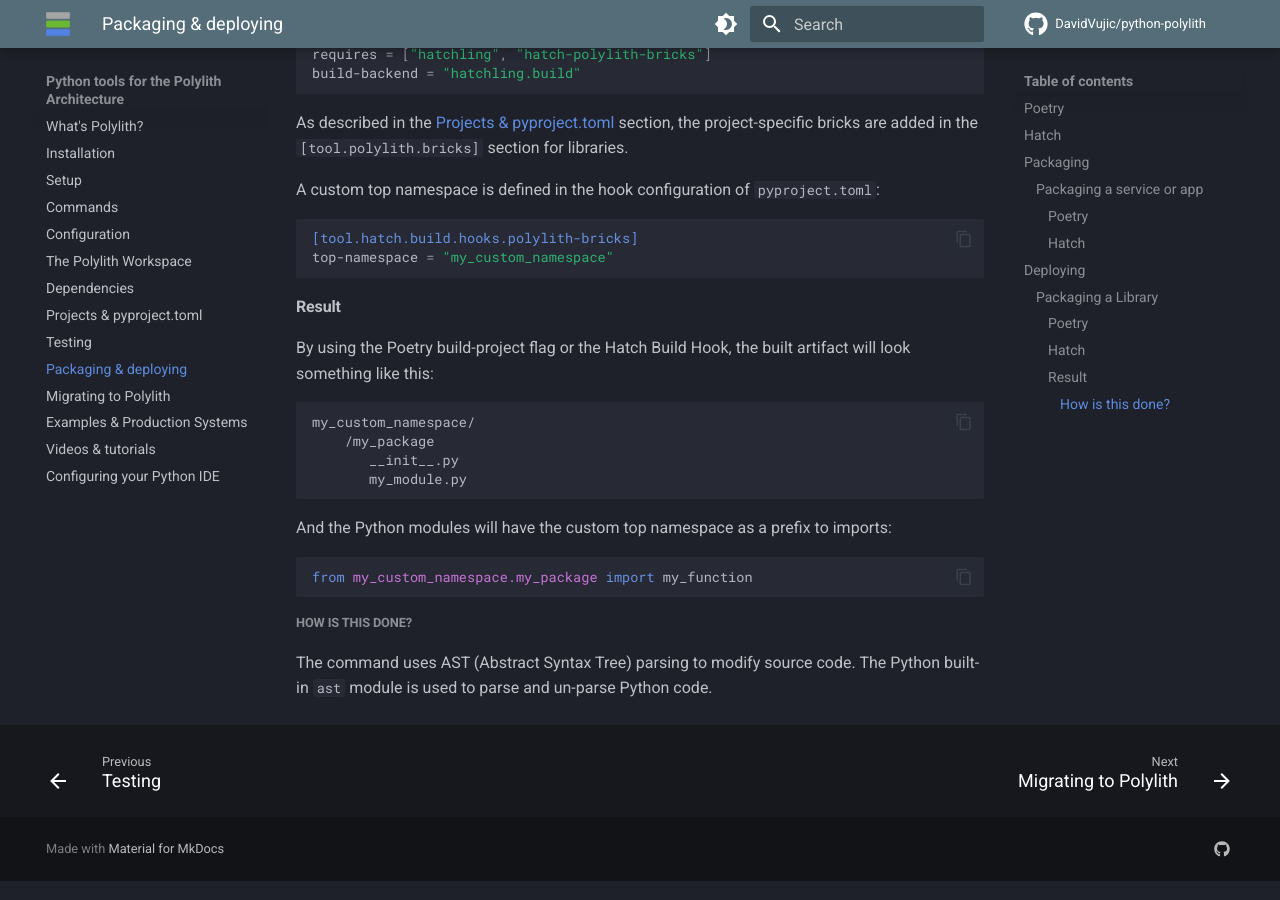
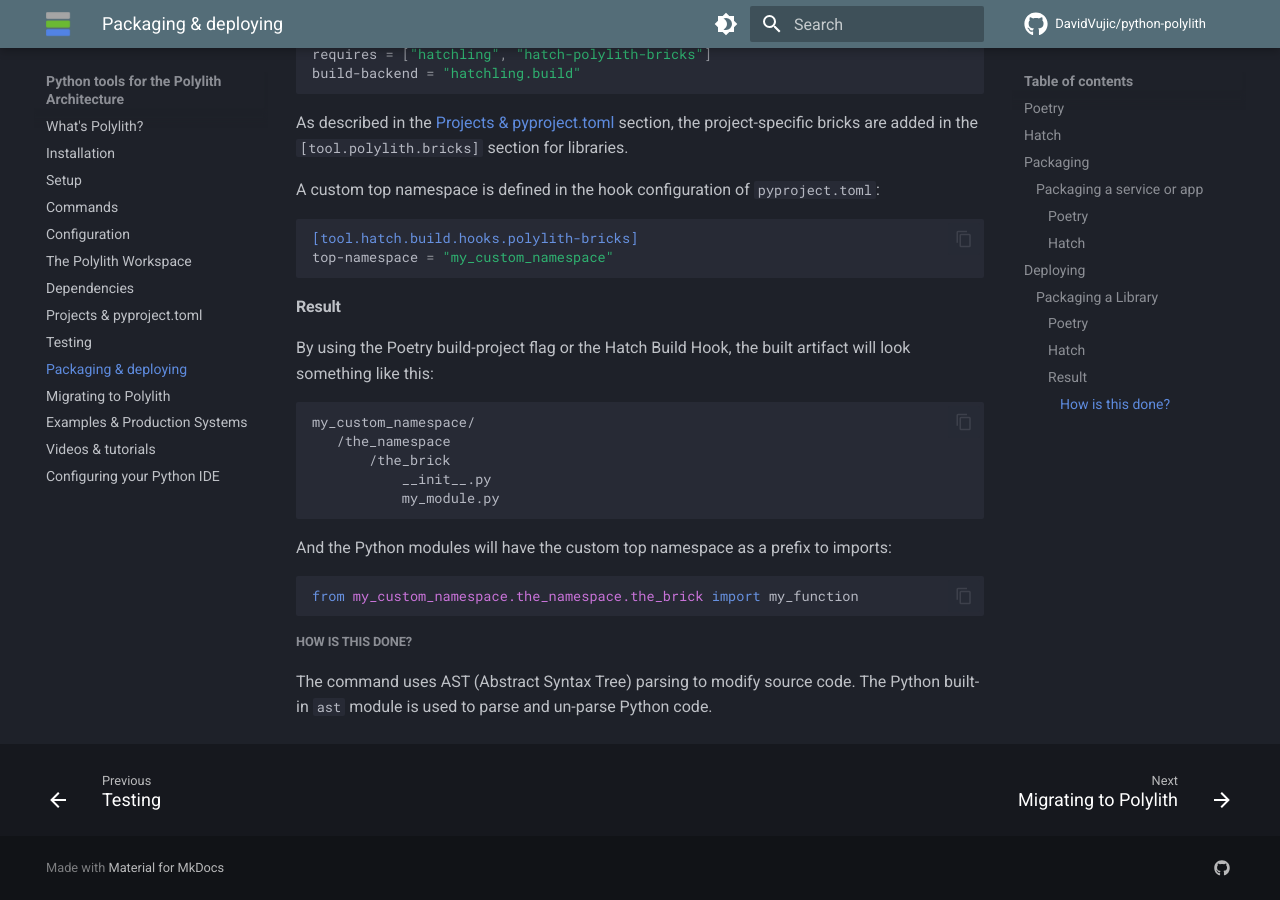
Before and after one commit to DavidVujic/python-polylith-docs, an MkDocs documentation site: the page built from docs/deployment.md, in a window 1280 px wide and 900 px high, scrolled down 1722 px. Built offline with MkDocs 1.6.1 and Material for MkDocs 9.7.7, drawn with Linux system fonts in a browser that asks for light colours; comment, search, counter and statistics services are not loaded.

Commit message:
fix: library custom namespace example with ns and bricks

````diff
--- a/docs/deployment.md
+++ b/docs/deployment.md
@@ -80,14 +80,15 @@
 By using the Poetry build-project flag or the Hatch Build Hook, the built artifact will look something like this:
 ```shell
 my_custom_namespace/
-    /my_package
-       __init__.py
-       my_module.py
+   /the_namespace
+       /the_brick
+           __init__.py
+           my_module.py
 ```
 
 And the Python modules will have the custom top namespace as a prefix to imports:
 ```python
-from my_custom_namespace.my_package import my_function
+from my_custom_namespace.the_namespace.the_brick import my_function
 ```
 
 ##### How is this done?
````
